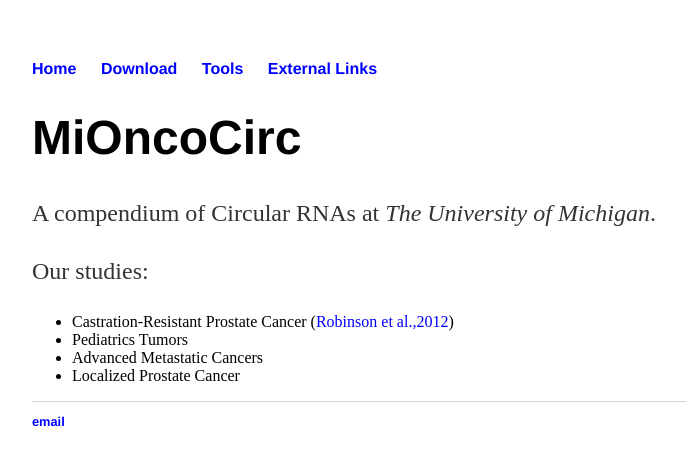
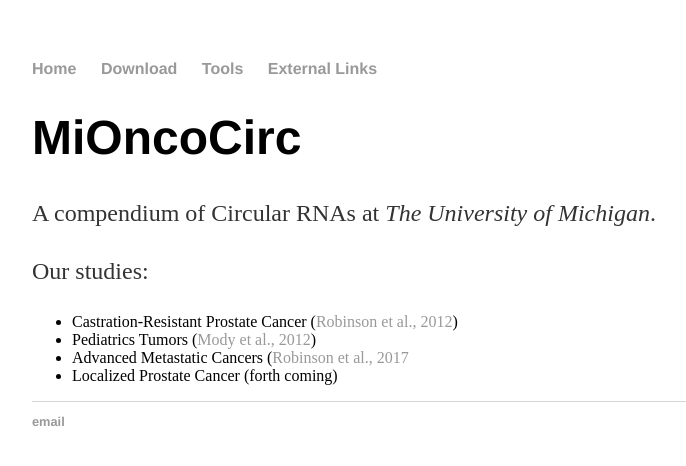
Before and after one commit to nguyenjoshvo/nguyenjoshvo.github.io, a Jekyll site: the page built from index.html, in a window 1280 px wide. Shown: the top 466 px of the page, without its empty margins (160-846 px from the left). Built offline with Jekyll 4.4.1, drawn with Linux system fonts in a browser that asks for light colours.

Commit message:
download6

```diff
--- a/css/main.css
+++ b/css/main.css
@@ -41,7 +41,3 @@
 ul.posts li {
     list-style: none;
 }
-
-a:link {
-    color: blue;
-}
--- a/index.html
+++ b/index.html
@@ -8,9 +8,9 @@
 			<p>A compendium of Circular RNAs at <em>The University of Michigan</em>.</p>
       <p>Our studies:</p>
       <UL>
-         <LI> Castration-Resistant Prostate Cancer (<a href="https://www.sciencedirect.com/science/article/pii/S0092867415005486?via%3Dihub">Robinson et al.,2012</a>)
-         <LI> Pediatrics Tumors
-         <LI> Advanced Metastatic Cancers
-         <LI> Localized Prostate Cancer
+         <LI> Castration-Resistant Prostate Cancer (<a href="https://www.sciencedirect.com/science/article/pii/S0092867415005486?via%3Dihub">Robinson et al., 2012</a>)
+         <LI> Pediatrics Tumors (<a href="https://jamanetwork.com/journals/jama/fullarticle/2432162">Mody et al., 2012</a>)
+         <LI> Advanced Metastatic Cancers (<a href="https://www.nature.com/articles/nature23306">Robinson et al., 2017</a>
+         <LI> Localized Prostate Cancer (forth coming)
       </UL>
 		</div>
```
